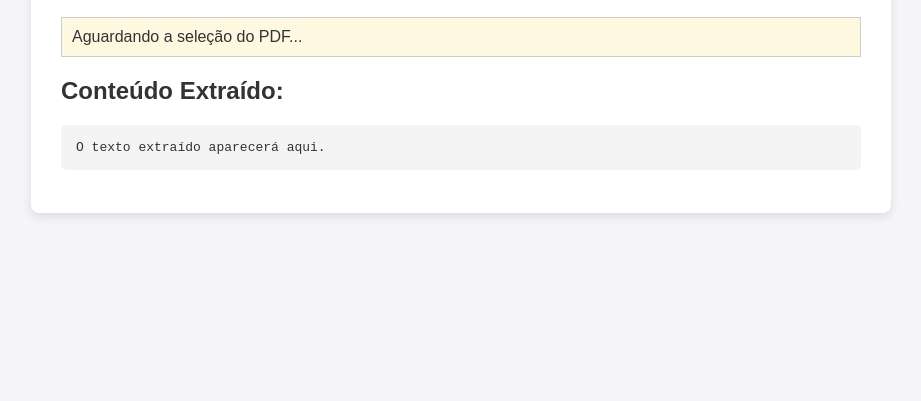
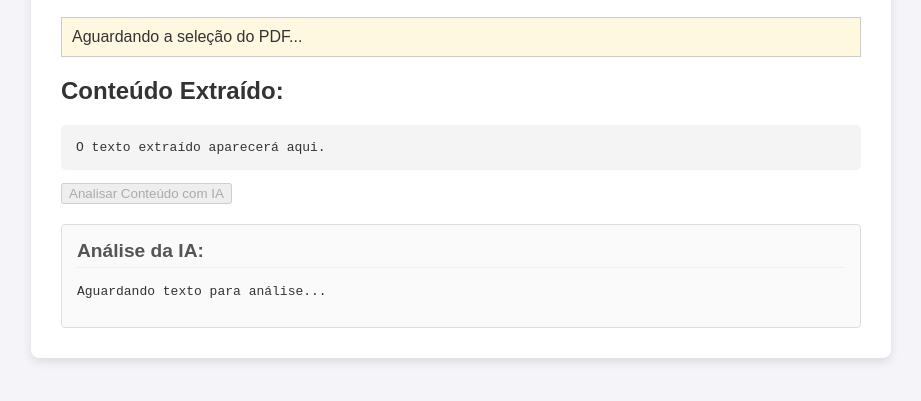
Before and after one commit to rodioegiufao/Ler-PDF, a plain HTML site: page index.html in a window 1280 px wide. Shown: the part 161-562 px from the top of the page, without its empty margins (179-1100 px from the left). Drawn offline with Linux system fonts and the light colour scheme.

Commit message:
Update index.html

```diff
--- a/index.html
+++ b/index.html
@@ -35,6 +35,11 @@
             <h3>Visualização da Página (Para fins de depuração de OCR)</h3>
             <canvas id="pdfCanvas"></canvas>
         </div>
+        <button id="analyzeButton" disabled>Analisar Conteúdo com IA</button>
+        <div class="content-display" style="margin-top: 20px;">
+            <h2>Análise da IA:</h2>
+            <pre id="aiOutput">Aguardando texto para análise...</pre>
+        </div>
     </div>
 
     <script src="script.js" type="module"></script>
```
